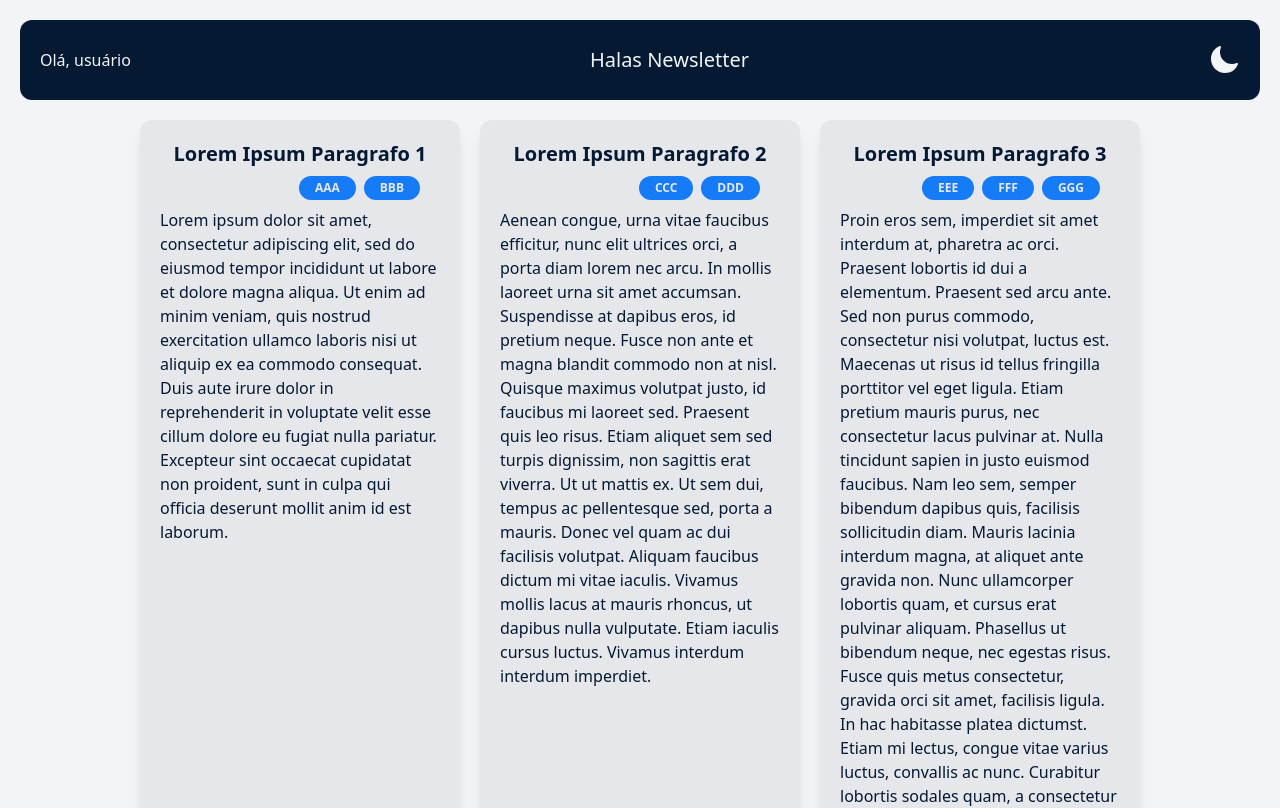
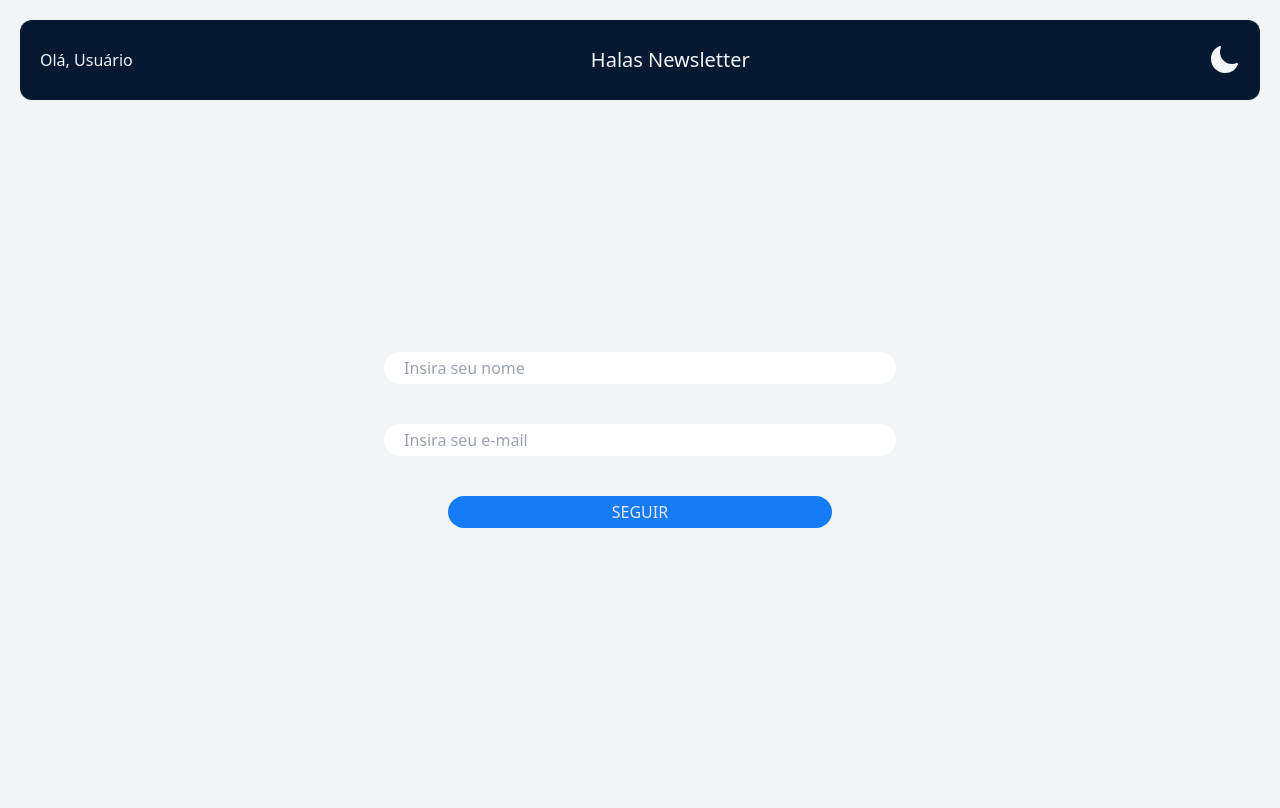
Before and after one commit to alexandrehalas/react-vite-with-tailwind-css, a React (Vite) app: page / in a window 1280 px wide. Shown: the top 808 px of the page. Built offline with nearby package versions, Linux system fonts and the light colour scheme.

Commit message:
Componente Form

```diff
--- a/src/App.jsx
+++ b/src/App.jsx
@@ -1,12 +1,19 @@
+import { useState } from "react";
 import ArticleList from "./components/ArticleList/ArticleList";
+import Form from "./components/Form/Form";
 import Header from "./components/Header/Header";
 
 const App = () => {
+
+  const [user, setUser] = useState()
+  const hasUser = Boolean(user)
+
   return (
-    <>
-      <Header />
-      <ArticleList />
-    </>
+    <div className="h-screen">
+      <Header user={user} />
+      {hasUser || <Form onSubmit={setUser} />}
+      {hasUser && <ArticleList />}
+    </div>
   )
 }
 
--- /dev/null
+++ b/src/components/Form/Form.jsx
@@ -0,0 +1,22 @@
+import React from 'react';
+
+const Form = ({ onSubmit }) => {
+
+    const safeSubmit = event => {
+        event.preventDefault();
+        event.stopPropagation();
+        const name = event.target[0].value;
+        const email = event.target[1].value;
+        onSubmit({ name, email })
+    }
+
+    return (
+        <form onSubmit={safeSubmit} className='h-full flex flex-col items-center justify-center -mt-20 mx-5 gap-10'>
+            <input type='text' className='dark:bg-graySystem-200 text-graySystem-200 dark:text-gray-200 rounded-full py-1 pl-5 w-full max-w-lg outline-none' placeholder='Insira seu nome' />
+            <input type='email' placeholder='Insira seu e-mail' className='dark:bg-graySystem-200 text-graySystem-200 dark:text-gray-200 rounded-full py-1 pl-5 w-full max-w-lg outline-none' />
+            <button type='submit' className='bg-blueSystem-100 dark:bg-graySystem-200 rounded-full text-gray-200 py-1 px-5 uppercase outline-none w-full max-w-sm'>Seguir</button>
+        </form>
+    )
+}
+
+export default Form
--- a/src/components/Header/Header.jsx
+++ b/src/components/Header/Header.jsx
@@ -1,9 +1,9 @@
 import ToggleTheme from '../ToggleTheme/ToggleTheme';
 
-export const Header = () => {
+export const Header = ({ user }) => {
   return (
     <div className="flex h-20 bg-blueSystem-200 dark:bg-graySystem-200 justify-between items-center px-5 sm:rounded-xl sm:m-5">
-      <span className="text-gray-100">Olá, usuário</span>
+      <span className="text-gray-100">Olá, {user?.name || 'Usuário'}</span>
       <h1 className="text-gray-100 text-xl">Halas Newsletter</h1>
       <ToggleTheme />
     </div>
```
